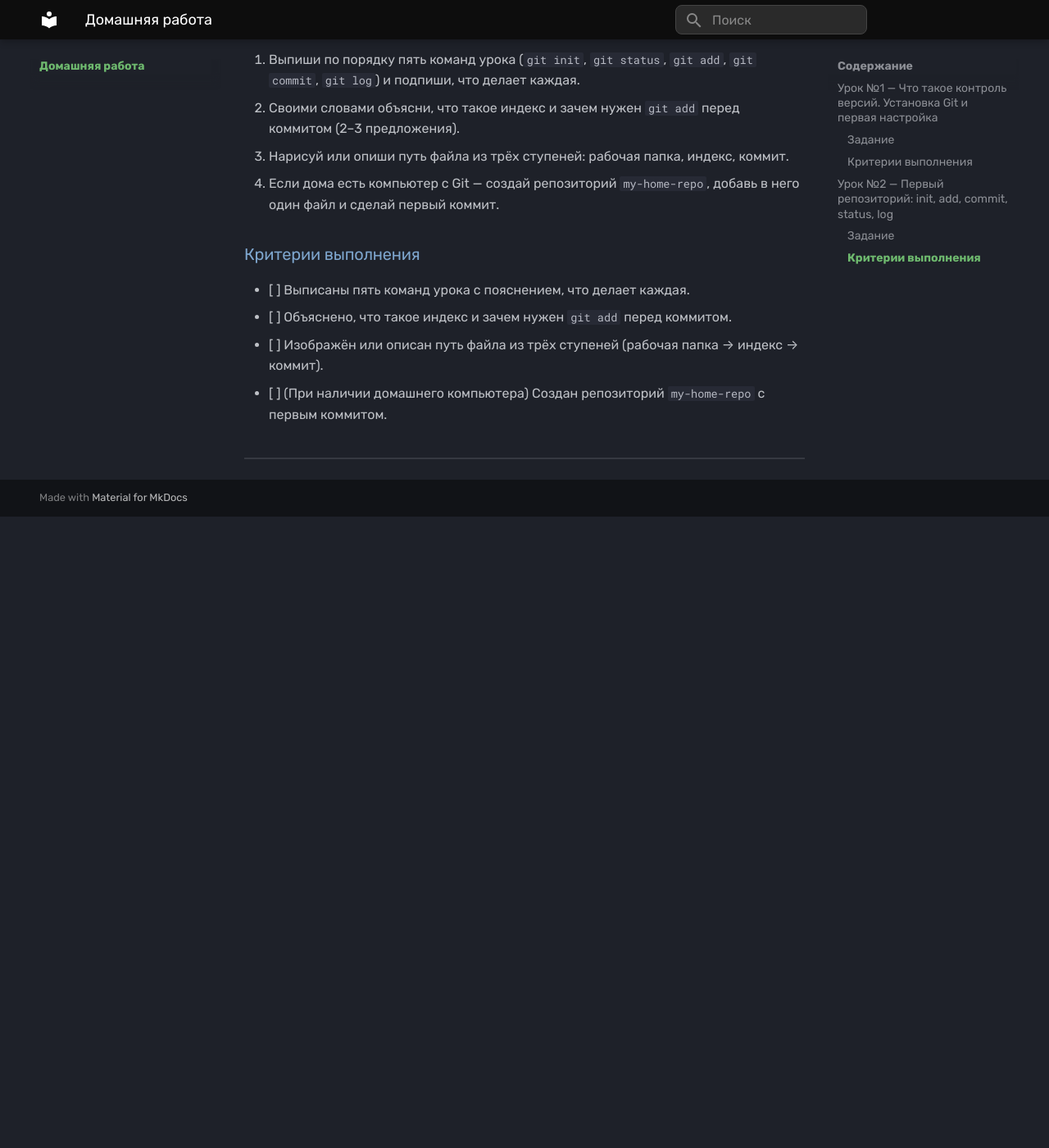
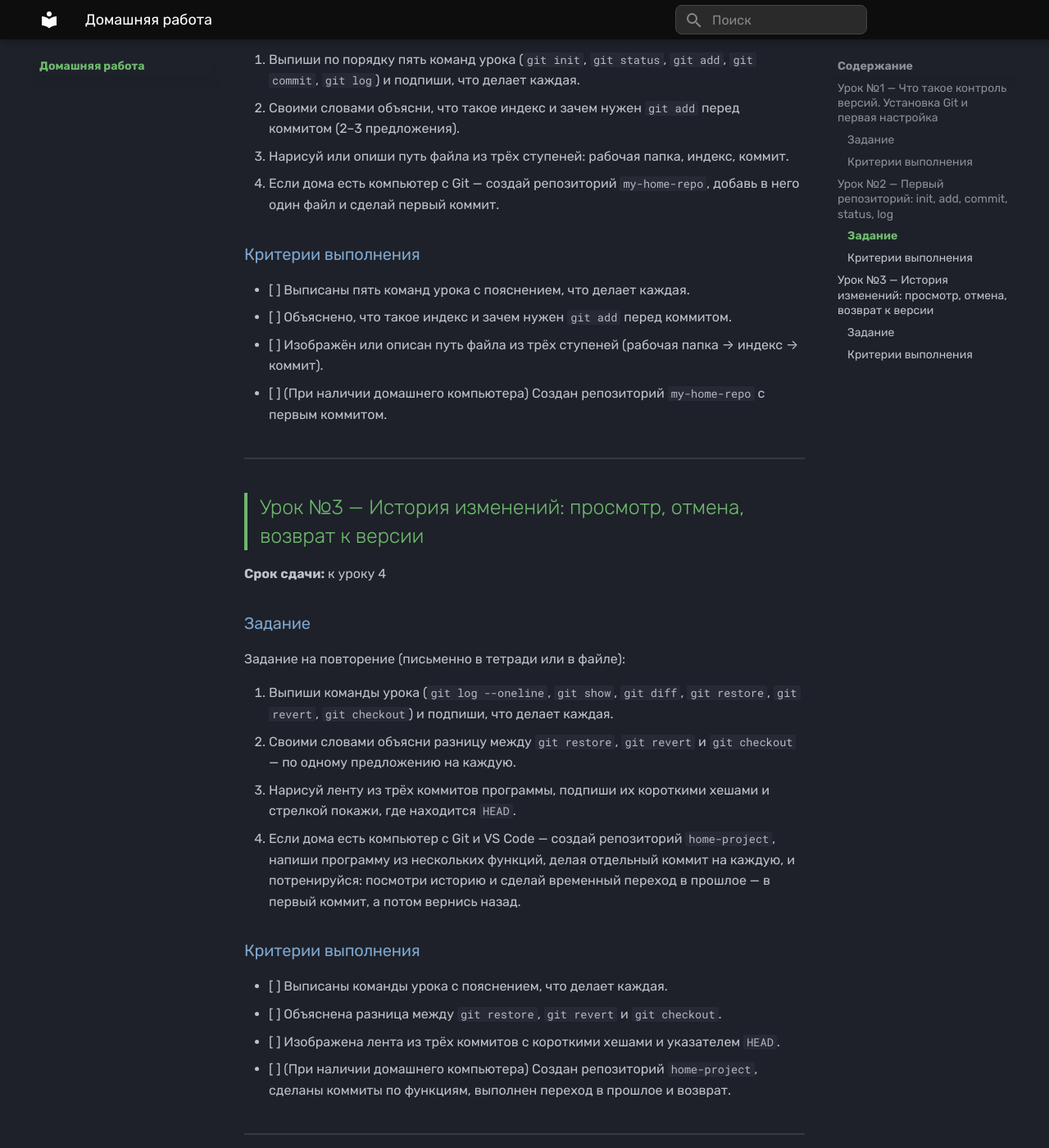
Before and after one commit to talaev-sergey/edu-modules, an MkDocs documentation site: the page built from modules/git-github/docs/homework.md, in a window 1280 px wide and 1400 px high, scrolled down 1145 px. Shown: the whole window at 82% size. Built offline with MkDocs 1.6.1 and Material for MkDocs 9.7.7, drawn with Linux system fonts in a browser that asks for light colours; before the commit the page ends 1775 px from its top, so only the background shows below that.

Commit message:
docs(homework): add lesson 3 homework section

```diff
--- a/modules/git-github/docs/homework.md
+++ b/modules/git-github/docs/homework.md
@@ -43,3 +43,25 @@
 - [ ] (При наличии домашнего компьютера) Создан репозиторий `my-home-repo` с первым коммитом.
 
 ---
+
+## Урок №3 — История изменений: просмотр, отмена, возврат к версии
+
+**Срок сдачи:** к уроку 4
+
+### Задание
+
+Задание на повторение (письменно в тетради или в файле):
+
+1. Выпиши команды урока (`git log --oneline`, `git show`, `git diff`, `git restore`, `git revert`, `git checkout`) и подпиши, что делает каждая.
+2. Своими словами объясни разницу между `git restore`, `git revert` и `git checkout` — по одному предложению на каждую.
+3. Нарисуй ленту из трёх коммитов программы, подпиши их короткими хешами и стрелкой покажи, где находится `HEAD`.
+4. Если дома есть компьютер с Git и VS Code — создай репозиторий `home-project`, напиши программу из нескольких функций, делая отдельный коммит на каждую, и потренируйся: посмотри историю и сделай временный переход в прошлое — в первый коммит, а потом вернись назад.
+
+### Критерии выполнения
+
+- [ ] Выписаны команды урока с пояснением, что делает каждая.
+- [ ] Объяснена разница между `git restore`, `git revert` и `git checkout`.
+- [ ] Изображена лента из трёх коммитов с короткими хешами и указателем `HEAD`.
+- [ ] (При наличии домашнего компьютера) Создан репозиторий `home-project`, сделаны коммиты по функциям, выполнен переход в прошлое и возврат.
+
+---
```
